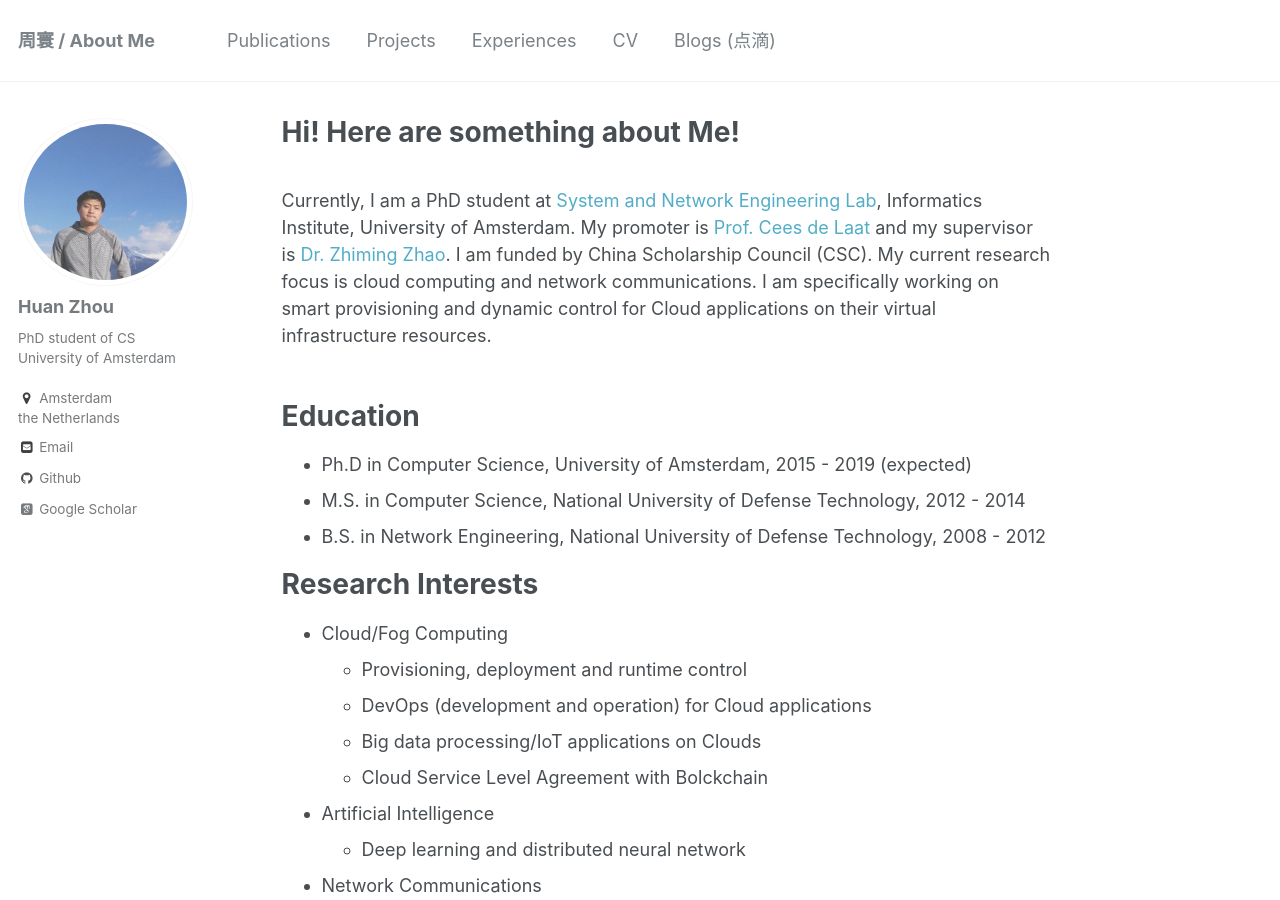
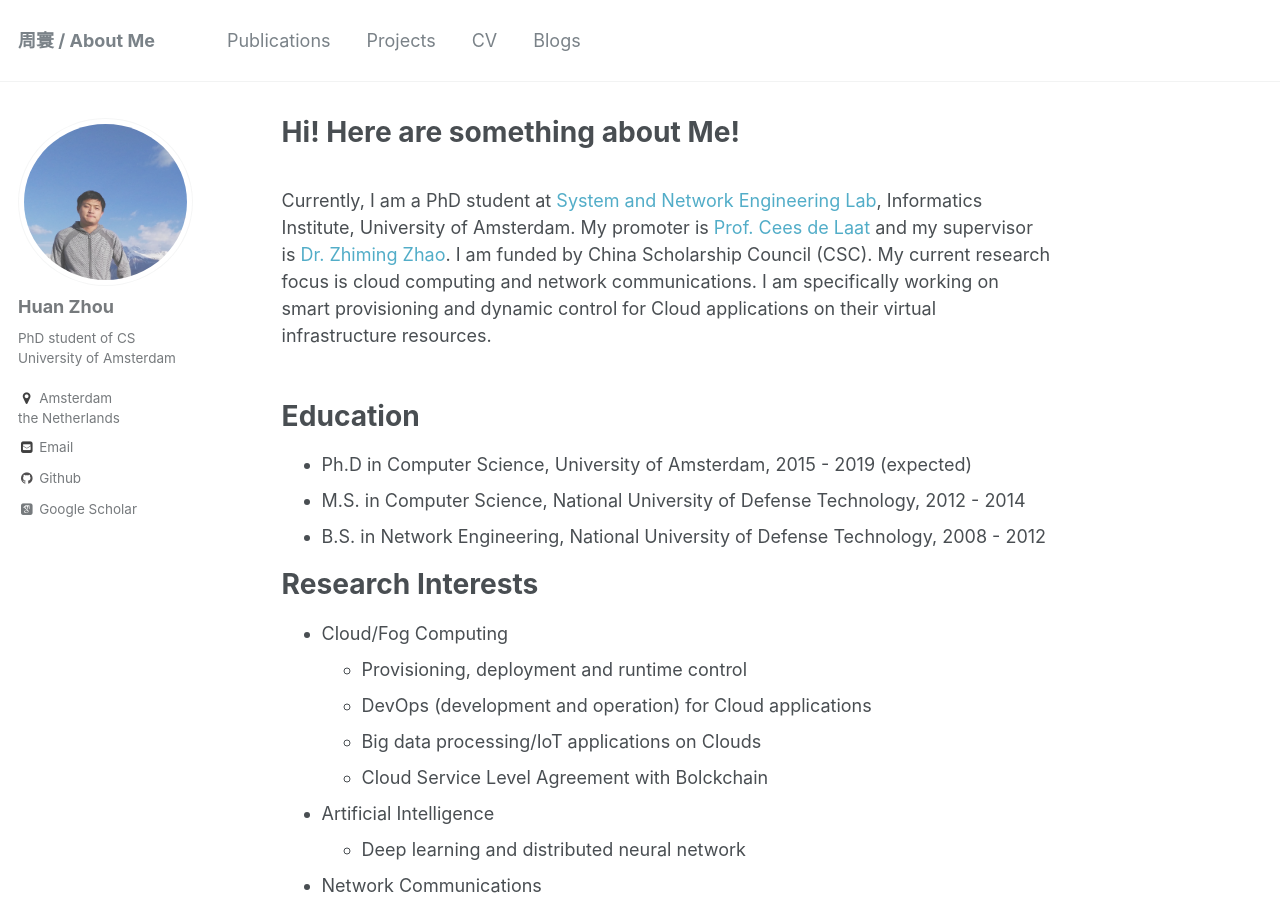
Before and after one commit to zh9314/zh9314.github.io, a Jekyll site: the page built from _pages/about.md, in a window 1280 px wide and 900 px high. Built offline with Jekyll 4.4.1, drawn with Linux system fonts in a browser that asks for light colours; emoji names are drawn with the system emoji font; some web fonts are replaced.

Commit message:
test blogs

```diff
--- a/_data/navigation.yml
+++ b/_data/navigation.yml
@@ -7,8 +7,8 @@ main:
   - title: "Projects"
     url: /projects/
 
-  - title: "Experiences"
-    url: /experiences/
+  #- title: "Experiences"
+    #url: /experiences/
 
   #- title: "Talks"
     #url: /talks/
@@ -22,5 +22,5 @@ main:
   - title: "CV"
     url: /cv/
 
-  - title: "Blogs (点滴)"
-    url: /life/
+  - title: "Blogs"
+    url: /blogs/
```
Also changed, not shown: _pages/blogs.md (added, +6 -0 lines).
